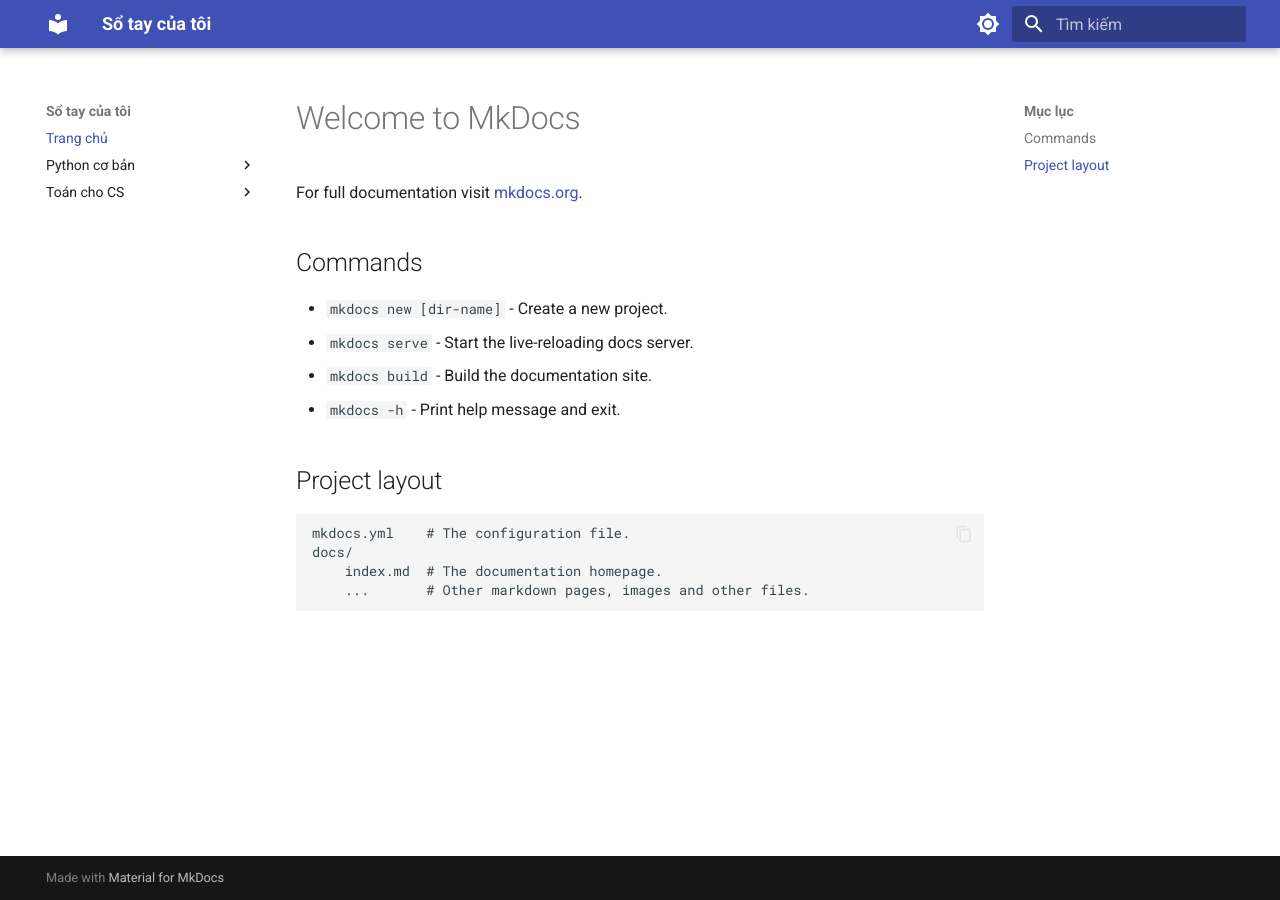
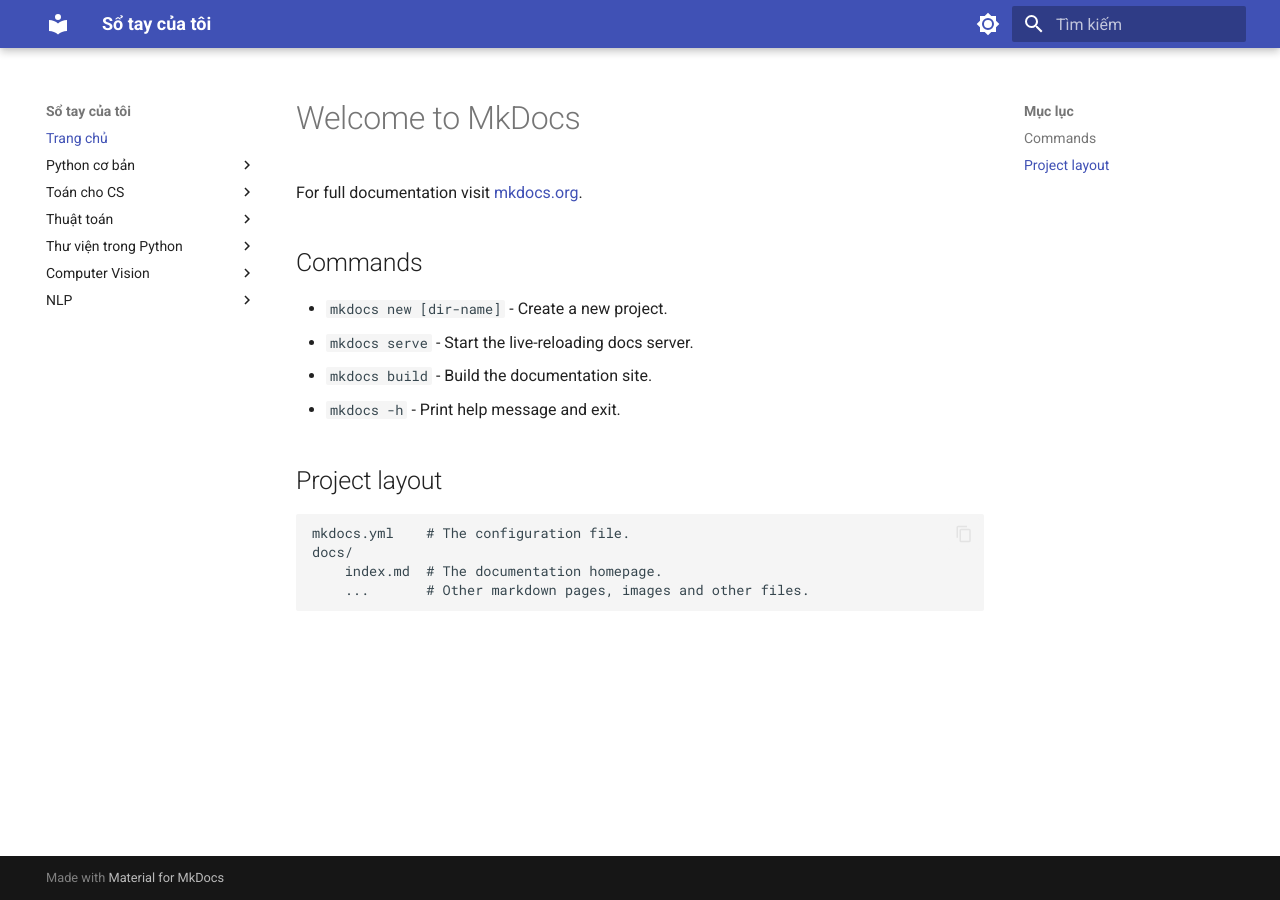
Before and after one commit to ngochaigk/CS-notebook, an MkDocs documentation site: the page built from docs/index.md, in a window 1280 px wide. Built offline with MkDocs 1.6.1 and Material for MkDocs 9.7.7, drawn with Linux system fonts in a browser that asks for light colours; some of the changed lines change nothing that is shown.

Commit message:
tong hop folder

```diff
--- a/mkdocs.yml
+++ b/mkdocs.yml
@@ -33,5 +33,23 @@ nav:
   - Trang chủ: index.md
   - Python cơ bản:
       - Biến và kiểu dữ liệu: python_co_ban/variable.md
+      - Hàm trong Python: python_co_ban/function.md
+      - Câu lệnh rẽ nhánh: python_co_ban/branching.md
+      - Vòng lặp: python_co_ban/loop.md
+      - Cấu trúc dữ liệu: python_co_ban/data_structure.md
+      - OOP trong Python: python_co_ban/oop.md
   - Toán cho CS:
       - Softmax và Stable Softmax: math_for_cs/softmax.md
+      - Vector và Ma trận: math_for_cs/vector_matrix.md
+      - Khoảng tin cậy: math_for_cs/confidence_interval.md
+  - Thuật toán:
+      - K-Means: algorithms/kmeans.md
+      - K-Nearest Neighbors: algorithms/k_nearest_neighbors.md
+  - Thư viện trong Python:
+      - Numpy: python_library/numpy.md
+      - Pandas: python_library/pandas.md
+  - Computer Vision:
+      - Tổng quan về xử lý ảnh và video: computer_vision/overview.md
+      - Truy vấn hình ảnh: computer_vision/image_retrieval.md
+  - NLP:
+      - Tổng quan về xử lý text và audio: nlp/text_audio.md
```
Also changed, not shown: docs/python_co_ban/function.md (added).
